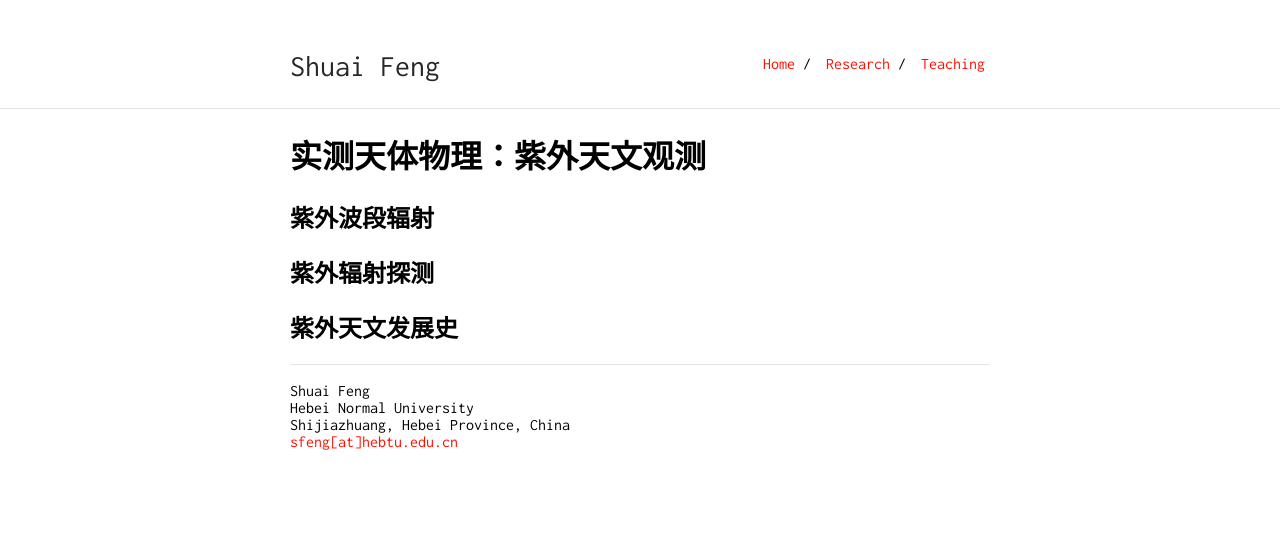
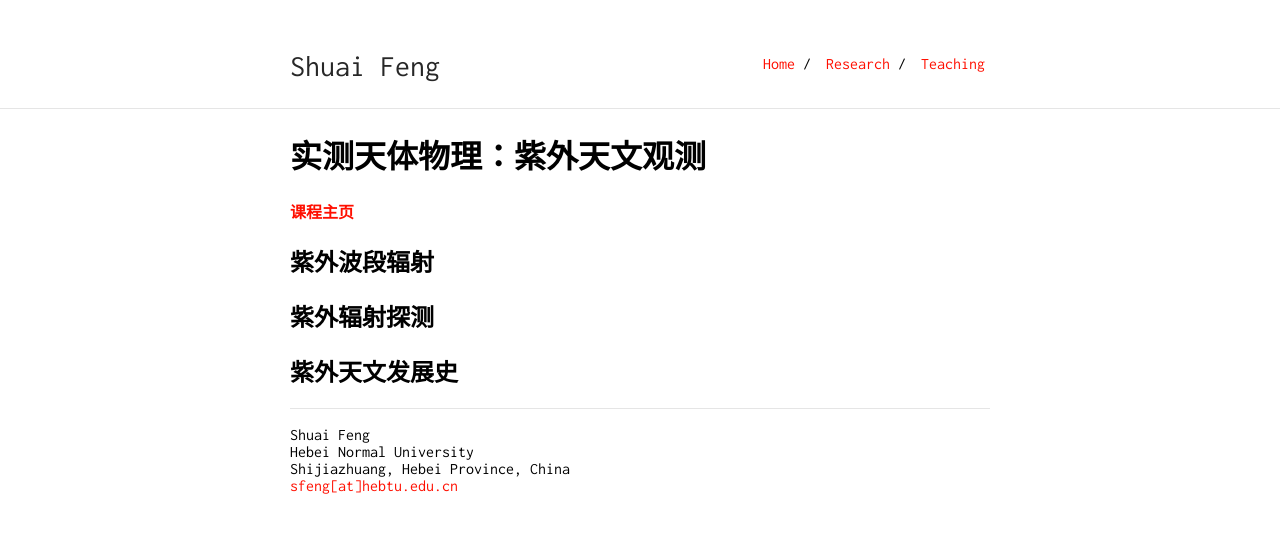
Before and after one commit to fengshuai0210/fengshuai0210.github.io, a Jekyll site: the page built from teaching/ObsAstro/UV_Astro.md, in a window 1280 px wide. Shown: the top 533 px of the page. Built offline with Jekyll 4.4.1, drawn with Linux system fonts in a browser that asks for light colours; our own code applies the rules of GitHub Pages for plain Markdown files.

Commit message:
Update UV_Astro.md

```diff
--- a/teaching/ObsAstro/UV_Astro.md
+++ b/teaching/ObsAstro/UV_Astro.md
@@ -4,6 +4,8 @@ layout: default
 
 # 实测天体物理：紫外天文观测
 
+**[课程主页](../ObsAstro.md)**
+
 ## 紫外波段辐射
 
 ## 紫外辐射探测
```
